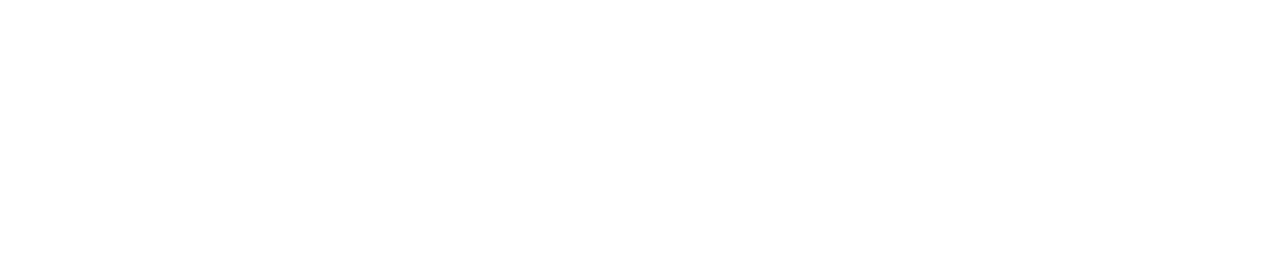
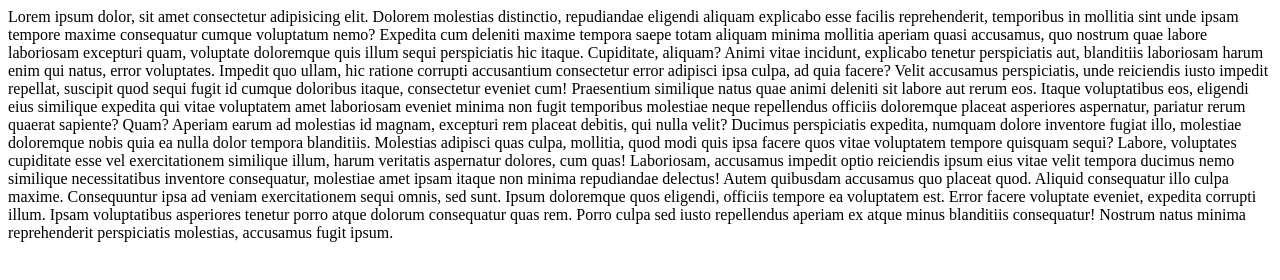
Before and after one commit to sidneyraphaell/Guia, a plain HTML site: page index.html in a window 1280 px wide. Drawn offline with nearby package versions, Linux system fonts and the light colour scheme.

Commit message:
Edit html

```diff
--- a/guia.css
+++ b/guia.css
@@ -2,4 +2,9 @@
     margin: 0;
     padding: 0;
     box-sizing: border-box;
+    width: 100vw;
+    height: 100vh;
 }
+main{
+
+}
--- a/index.html
+++ b/index.html
@@ -14,7 +14,16 @@
     </header>
 
     <main>
-
+        Lorem ipsum dolor, sit amet consectetur adipisicing elit. Dolorem molestias distinctio, repudiandae eligendi aliquam explicabo esse facilis reprehenderit, temporibus in mollitia sint unde ipsam tempore maxime consequatur cumque voluptatum nemo?
+        Expedita cum deleniti maxime tempora saepe totam aliquam minima mollitia aperiam quasi accusamus, quo nostrum quae labore laboriosam excepturi quam, voluptate doloremque quis illum sequi perspiciatis hic itaque. Cupiditate, aliquam?
+        Animi vitae incidunt, explicabo tenetur perspiciatis aut, blanditiis laboriosam harum enim qui natus, error voluptates. Impedit quo ullam, hic ratione corrupti accusantium consectetur error adipisci ipsa culpa, ad quia facere?
+        Velit accusamus perspiciatis, unde reiciendis iusto impedit repellat, suscipit quod sequi fugit id cumque doloribus itaque, consectetur eveniet cum! Praesentium similique natus quae animi deleniti sit labore aut rerum eos.
+        Itaque voluptatibus eos, eligendi eius similique expedita qui vitae voluptatem amet laboriosam eveniet minima non fugit temporibus molestiae neque repellendus officiis doloremque placeat asperiores aspernatur, pariatur rerum quaerat sapiente? Quam?
+        Aperiam earum ad molestias id magnam, excepturi rem placeat debitis, qui nulla velit? Ducimus perspiciatis expedita, numquam dolore inventore fugiat illo, molestiae doloremque nobis quia ea nulla dolor tempora blanditiis.
+        Molestias adipisci quas culpa, mollitia, quod modi quis ipsa facere quos vitae voluptatem tempore quisquam sequi? Labore, voluptates cupiditate esse vel exercitationem similique illum, harum veritatis aspernatur dolores, cum quas!
+        Laboriosam, accusamus impedit optio reiciendis ipsum eius vitae velit tempora ducimus nemo similique necessitatibus inventore consequatur, molestiae amet ipsam itaque non minima repudiandae delectus! Autem quibusdam accusamus quo placeat quod.
+        Aliquid consequatur illo culpa maxime. Consequuntur ipsa ad veniam exercitationem sequi omnis, sed sunt. Ipsum doloremque quos eligendi, officiis tempore ea voluptatem est. Error facere voluptate eveniet, expedita corrupti illum.
+        Ipsam voluptatibus asperiores tenetur porro atque dolorum consequatur quas rem. Porro culpa sed iusto repellendus aperiam ex atque minus blanditiis consequatur! Nostrum natus minima reprehenderit perspiciatis molestias, accusamus fugit ipsum.
     </main>
 
     <footer>
```
Also changed, not shown: imagens/e5y5ptPSFg2LXVAtEYUBr1rx.png (added).
